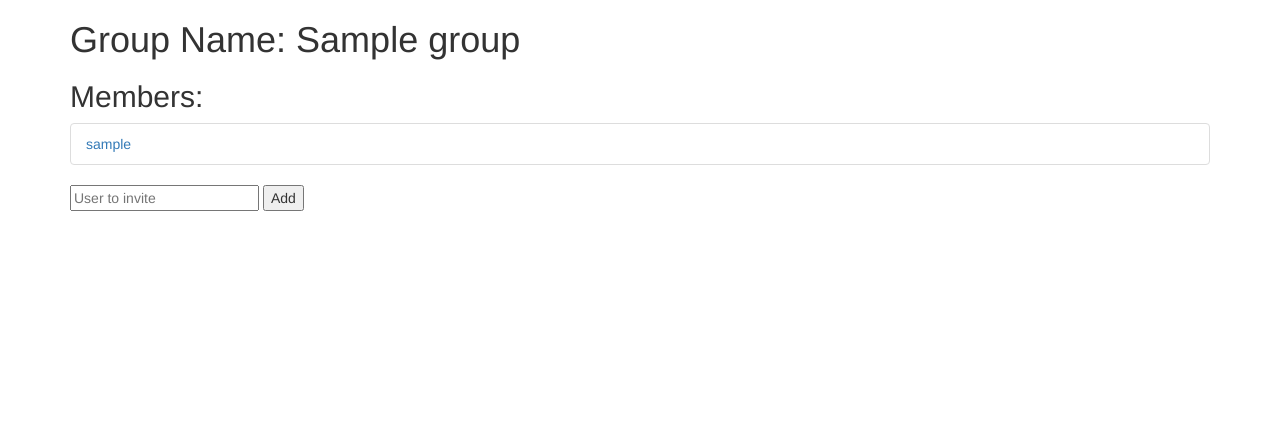
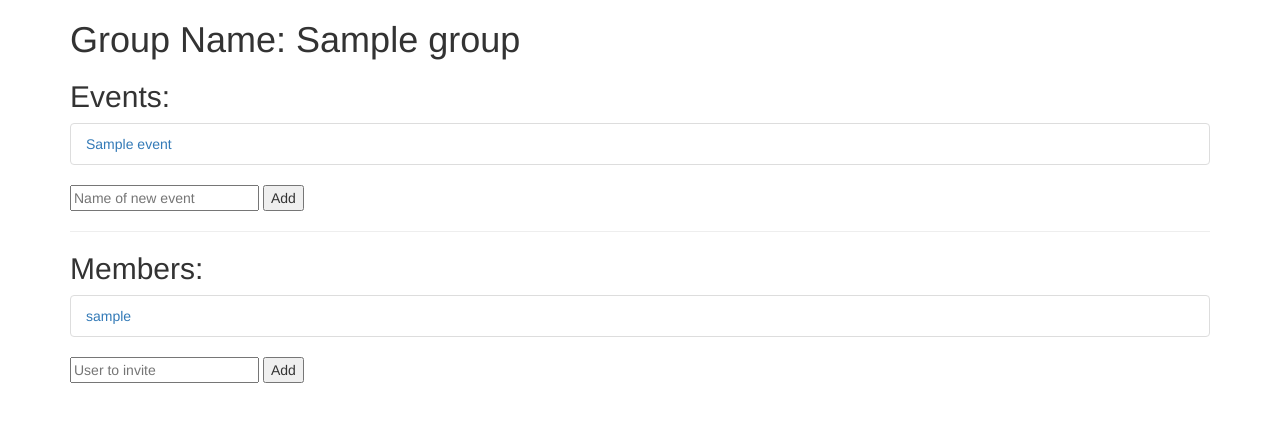
Before and after one commit to DesertAvalanche/DesertAvalanche, a Flask app: template templates/group.html in a window 1280 px wide. Shown: the part 72-494 px from the top of the page. Run offline with Flask 2, Linux system fonts and the light colour scheme; the template is opened without the code that fills it: values that come from a table or form of the project are taken from there, others are empty; tables that the repository leaves empty hold one stand-in row (values such as "Sample post"); some libraries are stand-ins or nearby versions.

Commit message:
Support for listing and creating events

```diff
--- a/forms.py
+++ b/forms.py
@@ -15,5 +15,8 @@ class SigninForm(Form):
 class MakeGroupForm(Form):
     groupname = StringField("groupname",validators=[DataRequired()])
 
+class MakeEventForm(Form):
+    eventname = StringField("eventname",validators=[DataRequired()])
+
 class AddUserForm(Form):
     username = StringField("username",validators=[DataRequired()])
--- a/model.py
+++ b/model.py
@@ -83,6 +83,10 @@ class Model():
             group_id = db.Column(db.Integer, db.ForeignKey("groups.id"))
             group = db.relationship("Group",back_populates="events")
             votes = db.relationship("Vote",back_populates="event")
+
+            def __init__(self,name):
+                self.name = name
+
         self.Event = Event
 
         class Vote(db.Model):
--- a/server.py
+++ b/server.py
@@ -3,7 +3,7 @@ from flask.ext.login import LoginManager,login_user,logout_user,login_required,c
 from passlib.hash import pbkdf2_sha256
 
 from model import Model
-from forms import SignupForm,SigninForm,MakeGroupForm,AddUserForm
+from forms import SignupForm,SigninForm,MakeGroupForm,MakeEventForm,AddUserForm
 
 app = Flask(__name__)
 app.config["SQLALCHEMY_DATABASE_URI"] = "sqlite:///avalanche.db"
@@ -102,11 +102,12 @@ def login():
 @login_required
 @app.route("/group/<int:index>",methods=["GET"])
 def group(index):
-    form = AddUserForm()
+    form = MakeEventForm()
+    form2 = AddUserForm()
     group = app_model.Group.query.filter_by(id=index).first()
     if group==None or not group.has_user(current_user) :
         abort(404)
-    return render_template("group.html",group=group,form=form)
+    return render_template("group.html",group=group,form=form,form2=form2)
 
 @login_required
 @app.route("/mygroups",methods=["GET"])
@@ -134,11 +135,26 @@ def adduser(index):
     if form.validate_on_submit():
         group = app_model.Group.query.filter_by(id=index).first()
         user = app_model.User.query.filter_by(username=request.form["username"]).first()
-        if group is None or user is None or not group.has_user(current_user) :
+        if group is None or user is None or not group.has_user(current_user) or group.has_user(user):
             abort(500)
         app_db.session.add(app_model.Membership(user,group))
         app_db.session.commit()
     return redirect("/group/{}".format(index))
+
+@login_required
+@app.route("/addevent/<int:groupIndex>",methods=["POST"])
+def addevent(groupIndex):
+    form = MakeEventForm()
+    if form.validate_on_submit():
+        group = app_model.Group.query.filter_by(id=groupIndex).first()
+        event = app_model.Event(request.form["eventname"])
+        event.group = group;
+        # membership = app_model.Membership(current_user,group)
+        # app_db.session.add(membership)
+        app_db.session.add(event)
+        # print(membership.user)
+        app_db.session.commit()
+        return redirect("/group/{}".format(groupIndex))
 
 @app.route("/static/<remainder>",methods=["GET"])
 def get_static(remainder):
--- a/templates/group.html
+++ b/templates/group.html
@@ -1,6 +1,21 @@
 {% extends "base.html" %}
 {% block content %}
 <h1>Group Name: {{ group.name }}</h1>
+<h2>Events:</h2>
+<div class="dropdown theme-dropdown clearfix">
+    <!-- http://getbootstrap.com/components/#list-group -->
+    <ul class="list-group">
+        {% for e in group.events %}
+            <li class="list-group-item"><a href="#">{{ e.name }}</a></li>
+        {% endfor %}
+    </ul>
+</div>
+<form action="/addevent/{{group.id}}" method="POST">
+    {{ form.csrf_token }}
+    {{ form.eventname(size=20,placeholder="Name of new event") }}
+    <button type="submit">Add</button>
+</form>
+<hr />
 <h2>Members:</h2>
 <div class="dropdown theme-dropdown clearfix">
     <!-- http://getbootstrap.com/components/#list-group -->
@@ -11,7 +26,7 @@
     </ul>
 </div>
 <form action="/adduser/{{group.id}}" method="POST">
-    {{ form.csrf_token }}
-    {{ form.username(size=20,placeholder="User to invite") }}
+    {{ form2.csrf_token }}
+    {{ form2.username(size=20,placeholder="User to invite") }}
     <button type="submit">Add</button>
 {% endblock %}
```
